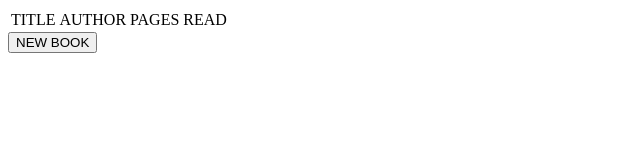
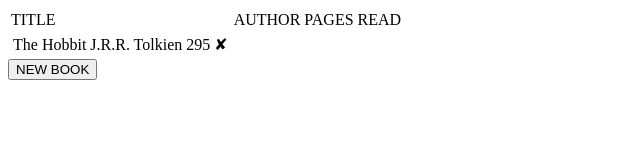
Before and after one commit to codyriebel/library, a plain HTML site: page index.html in a window 1280 px wide. Shown: the whole page, without its empty margins (0-640 px from the left). Drawn offline with Linux system fonts and the light colour scheme.

Commit message:
in progress: resetting page with contents of library

```diff
--- a/index.html
+++ b/index.html
@@ -18,6 +18,7 @@
         </tr>
       </thead>
       <tbody>
+        <tr class="container"></tr>
       </tbody>
     </table>
     <dialog>
--- a/script.js
+++ b/script.js
@@ -15,12 +15,17 @@ function addBookToLibrary(newBook) {
 }
 
 function displayBooks() {
-  const bookTable = document.querySelector('tbody');
+  const bookRowsContainer = document.querySelector('tr.container');
+  bookRowsContainer.remove();
+
+  const bookTableBody = document.querySelector('tbody');
+  const bookTable = document.createElement('div');
+  bookTable.classList.add('container');
+  bookTableBody.appendChild(bookTable);
 
   for (libraryBook of myLibrary) {
 
     const row = document.createElement('tr');
-    row.classList.add(libraryBook.title);
     bookTable.appendChild(row);
 
     const bookProperties = ['title', 'author', 'numPages', 'isRead'];
```
